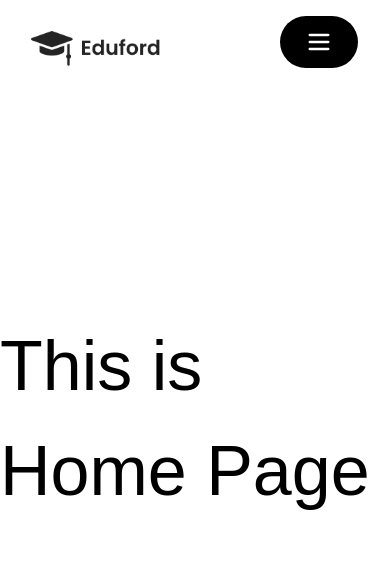
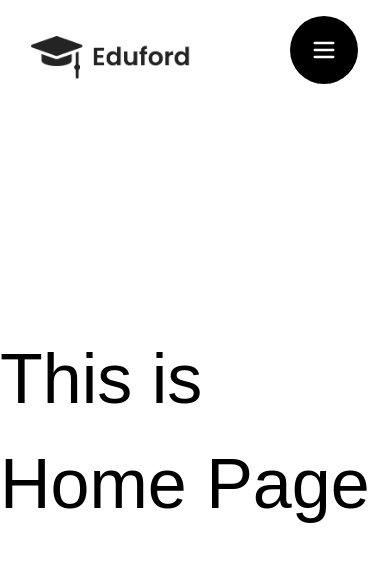
Before and after one commit to davilla29/react-router, a React (Vite) app: page / in a window 390 px wide. Shown: the top 562 px of the page. Built offline with nearby package versions, Linux system fonts and the light colour scheme.

Commit message:
Made the menu button better

```diff
--- a/src/components/Navbar/Navbar.css
+++ b/src/components/Navbar/Navbar.css
@@ -76,13 +76,18 @@
   cursor: pointer;
 }
 
+.navbar .mobile-menu-btn {
+  border-radius: 50%;
+  padding: 20px;
+}
+
 /* Mobile responsive */
 @media (max-width: 868px) {
   /* Hide desktop nav links and desktop get started */
 
   .navbar img {
-    width: 130px;
-    margin-top: 1rem;
+    width: 160px;
+    margin-top: 1.3rem;
   }
 
   .nav-menu {
```
Also changed, not shown: src/components/Navbar/index.jsx (+0 -69 lines).
